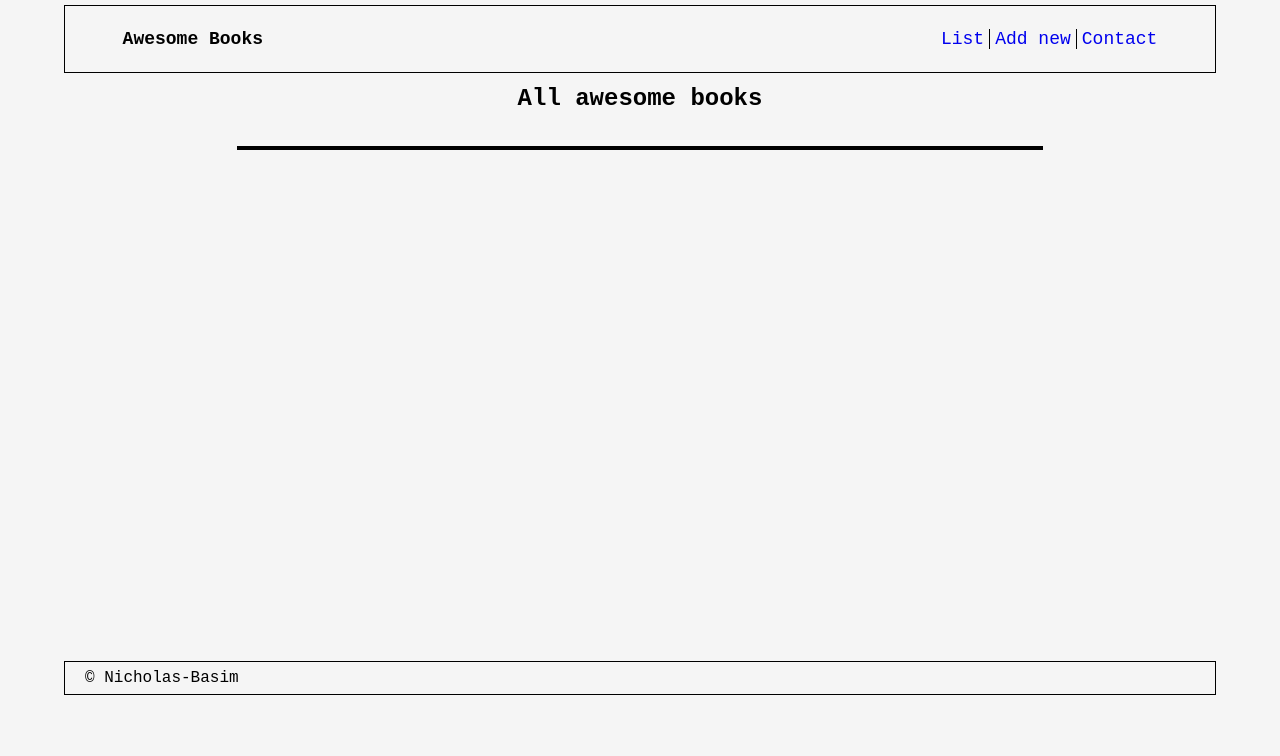
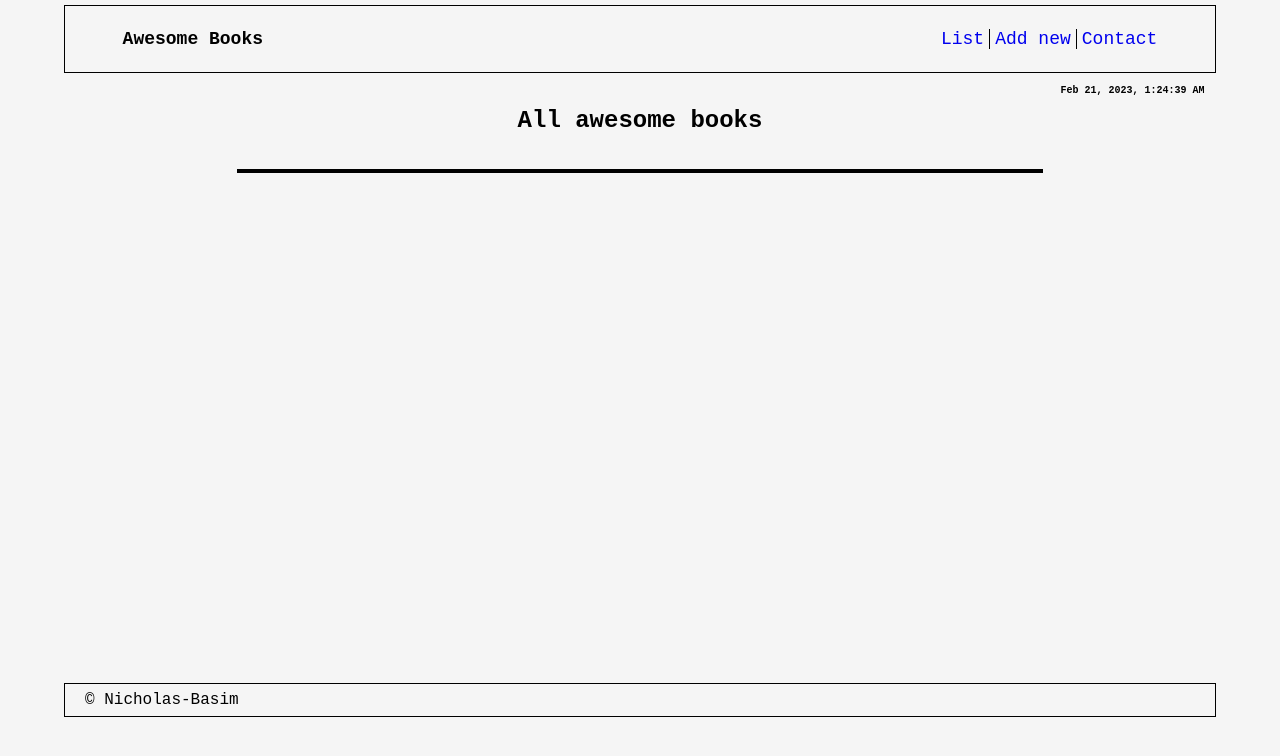
Before and after one commit to atok624/Awesome-Books-ES6, a website with bundled scripts: page index.html in a window 1280 px wide. Built offline with nearby package versions, Linux system fonts and the light colour scheme.

Commit message:
Modify index.html file

```diff
--- a/index.html
+++ b/index.html
@@ -49,6 +49,6 @@
     <footer>
        <p> &copy Nicholas-Basim </p>
     </footer>
-    <script src="index.js"></script>
+    <script type="module" src="./index.js"></script>
   </body>
 </html>
```
